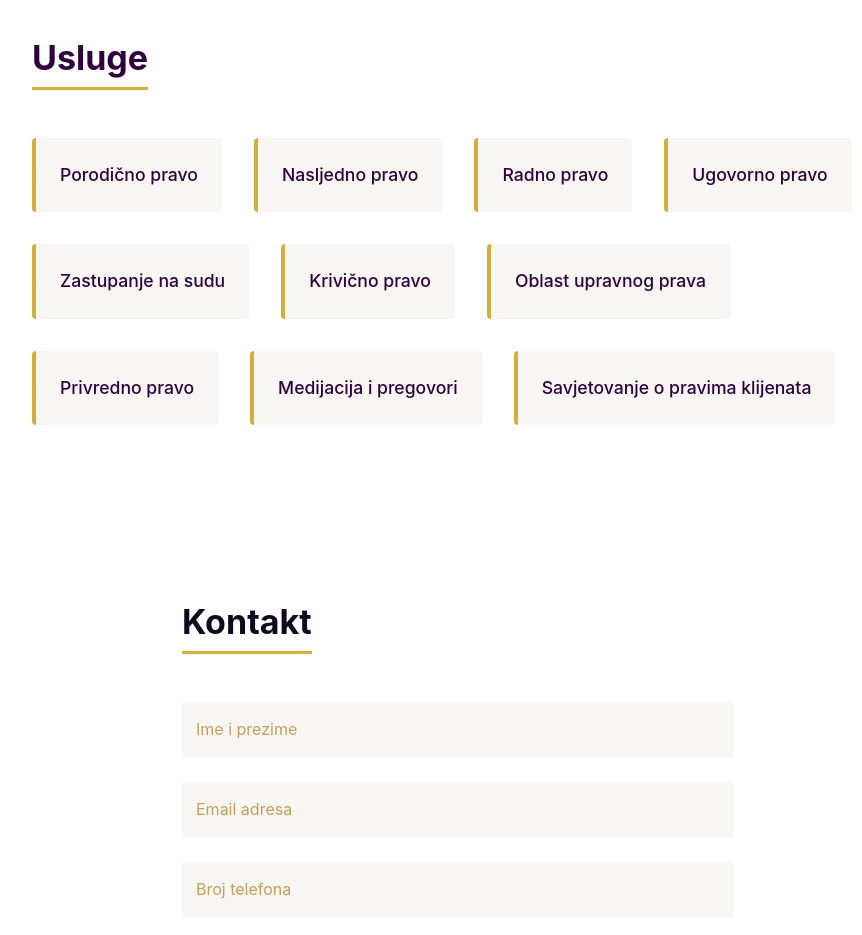
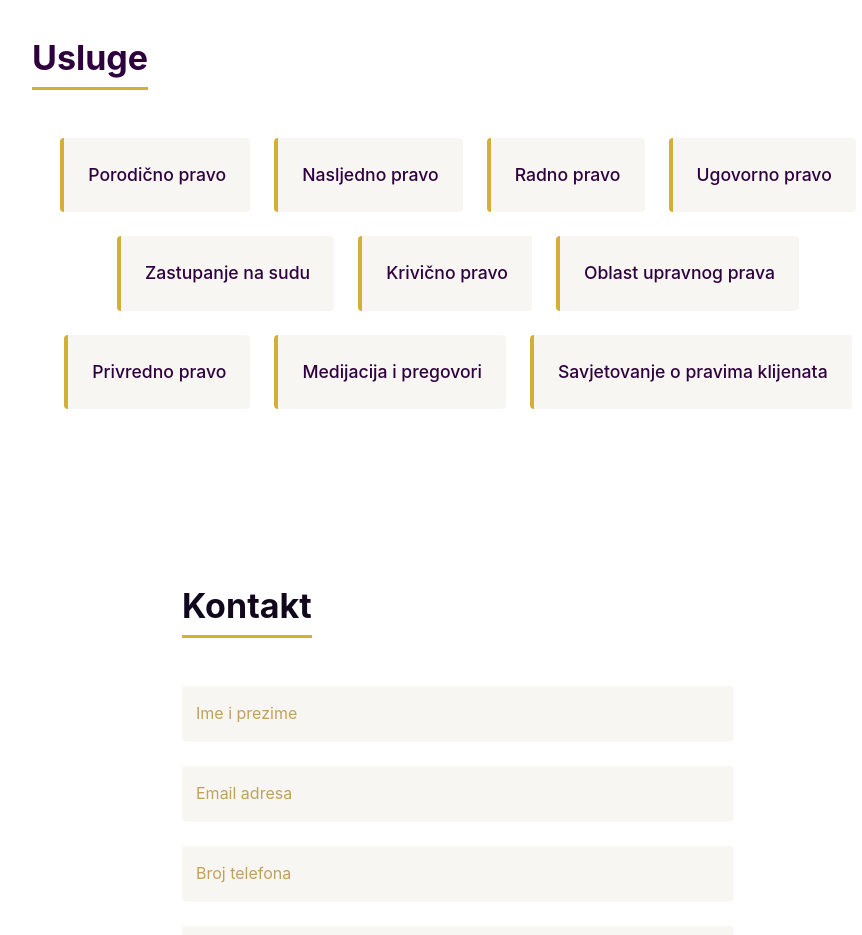
Before and after one commit to Dilberovicka31/advokatsaneladilberovic, a React (Vite) app: page / in a window 1280 px wide. Shown: the part 1520-2455 px from the top of the page, without its empty margins (182-1044 px from the left). Built offline with nearby package versions, Linux system fonts and the light colour scheme.

Commit message:
updated columns in Usluge

```diff
--- a/src/components/Usluge.jsx
+++ b/src/components/Usluge.jsx
@@ -1,5 +1,4 @@
-// src/components/Usluge.jsx
-import { Box, Typography, Container, Grid, Paper } from '@mui/material';
+import { Box, Typography, Container, Paper, Grid } from '@mui/material';
 
 const services = [
   'Porodično pravo',
@@ -16,7 +15,7 @@ const services = [
 
 export default function Usluge() {
   return (
-    <Box id="usluge" sx={{ py: 12,scrollMarginTop: '140px', backgroundColor: '#ffffff' }}>
+    <Box id="usluge" sx={{ py: 12, scrollMarginTop: '140px', backgroundColor: '#ffffff' }}>
       <Container maxWidth="md">
         {/* Title */}
         <Typography
@@ -34,13 +33,31 @@ export default function Usluge() {
           Usluge
         </Typography>
 
-        {/* Grid in two equal columns */}
-        <Grid container spacing={4}>
+        {/* Responsive layout with two columns on md+ screens, full width on mobile */}
+        <Grid
+          container
+          spacing={3}
+          sx={{
+            display: 'flex',
+            flexDirection: { xs: 'column', md: 'row' },
+            flexWrap: 'wrap',
+            justifyContent: 'center',
+            gap: 3,
+          }}
+        >
           {services.map((service, index) => (
-            <Grid item xs={12} sm={6} key={index}>
+            <Grid
+              item
+              key={index}
+              xs={12}
+              md={5.5}
+              sx={{ display: 'flex', justifyContent: 'center' }}
+            >
               <Paper
                 elevation={0}
                 sx={{
+                  width: '100%',
+                  maxWidth: 400,
                   p: 3,
                   backgroundColor: '#f8f6f3',
                   color: '#2e003e',
```
